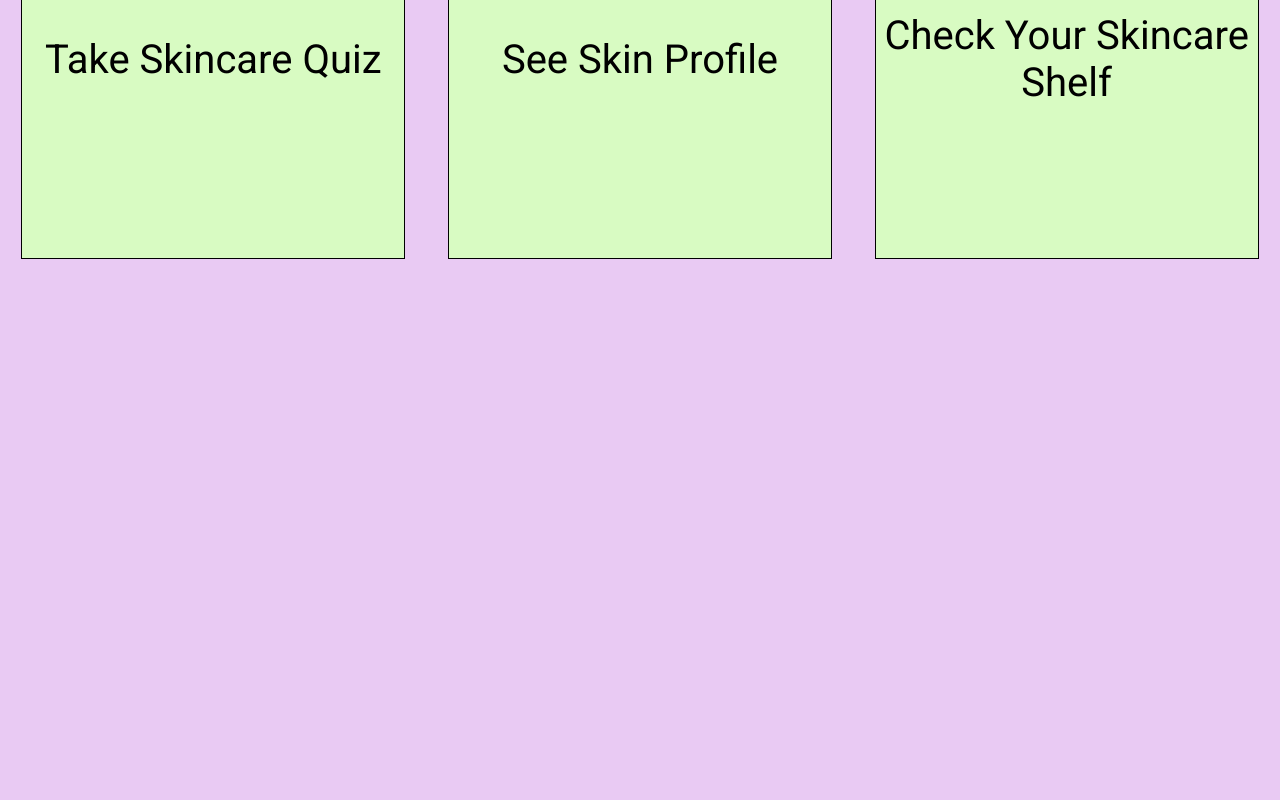
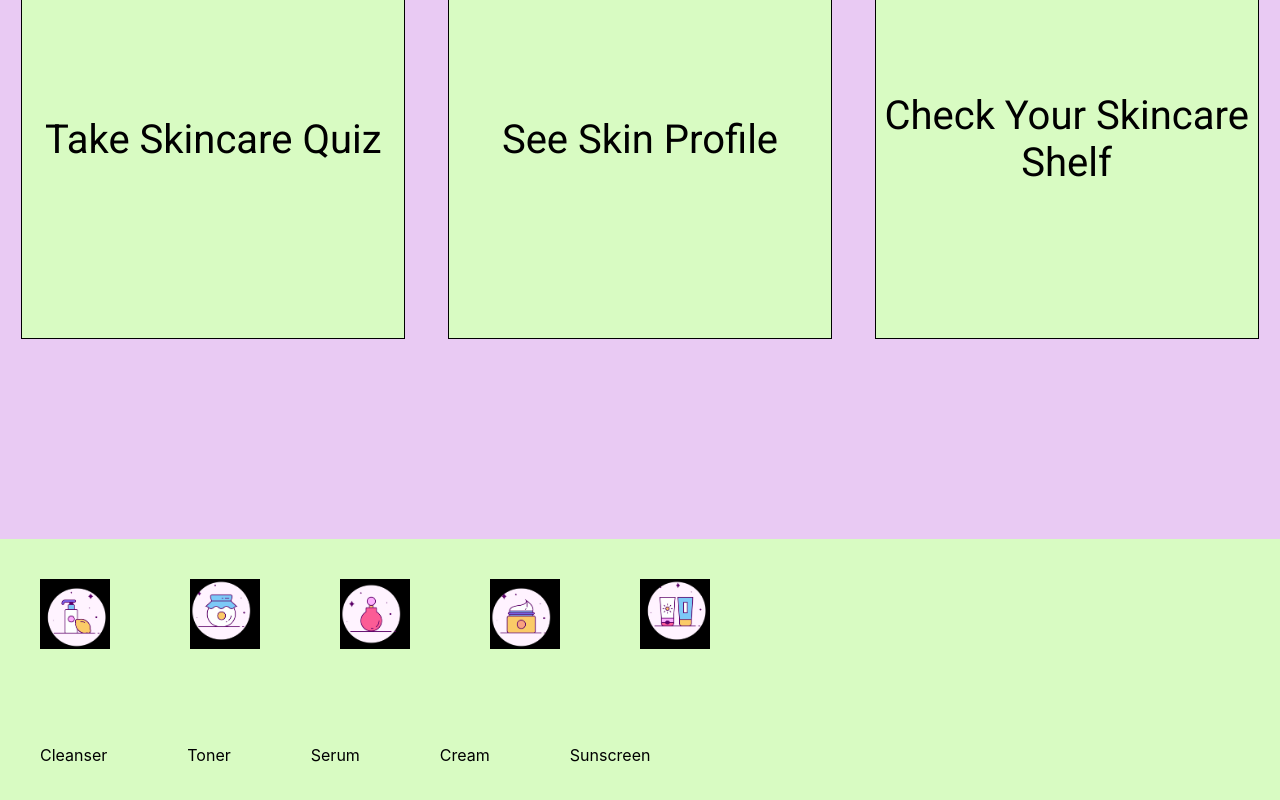
Before and after one commit to rjur11/kbeautybuddy, a React (Create React App) app: page / in a window 1280 px wide. Shown: the part 412-1212 px from the top of the page. Before the commit the page ends 871 px from the top, so only its background shows below. Built offline with nearby package versions, Linux system fonts and the light colour scheme.

Commit message:
Start working on shelf component

```diff
--- a/src/App.js
+++ b/src/App.js
@@ -1,5 +1,6 @@
 import "./App.css";
 import NavBar from "./Components/NavBar/NavBar";
+import Shelf from "./Components/Shelf/Shelf";
 import "./index.css";
 import { Route, Switch, Link } from "react-router-dom";
 
@@ -20,6 +21,7 @@ function App() {
               Check Your Skincare Shelf
             </button>
           </div>
+          <Shelf />
         </Route>
       </Switch>
     </div>
--- /dev/null
+++ b/src/Components/Shelf/Shelf.css
@@ -0,0 +1,24 @@
+.shelf {
+  display: grid;
+  background-color: #d8fbc2;
+  height: 20%;
+  align-items: center;
+  align-content: center;
+  flex-direction: column;
+}
+
+.images,
+.product-names {
+  display: flex;
+}
+
+img {
+  width: 70px;
+  height: 70px;
+  background-color: #d8fbc2;
+  padding: 40px;
+}
+
+p {
+  padding: 40px;
+}
--- /dev/null
+++ b/src/Components/Shelf/Shelf.js
@@ -0,0 +1,29 @@
+import "./Shelf.css";
+import Cleanser from "../../Images/cleanser.png";
+import Toner from "../../Images/toner.png";
+import Serum from "../../Images/serum.png";
+import Cream from "../../Images/cream.png";
+import SPF from "../../Images/spf.png";
+
+const Shelf = () => {
+  return (
+    <div className="shelf">
+      <div className="images">
+        <img className="first" src={Cleanser} />
+        <img className="second" src={Toner} />
+        <img className="third" src={Serum} />
+        <img className="fourth" src={Cream} />
+        <img className="fifth" src={SPF} />
+      </div>
+      <div className="product-names">
+        <p>Cleanser</p>
+        <p>Toner</p>
+        <p>Serum</p>
+        <p>Cream</p>
+        <p>Sunscreen</p>
+      </div>
+    </div>
+  );
+};
+
+export default Shelf;
```
